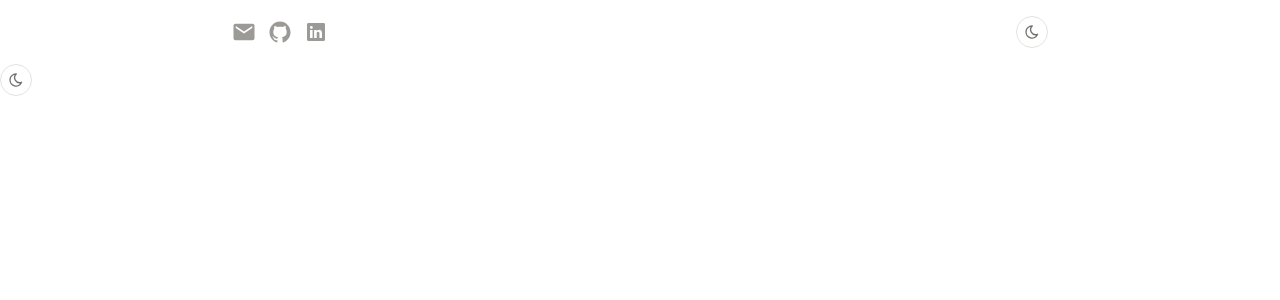
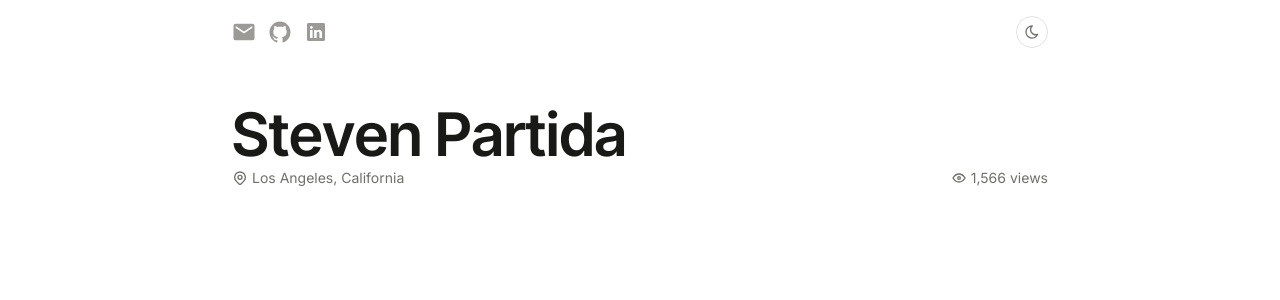
Before and after one commit to npx-steven/steven, a Next.js app: page / in a window 1280 px wide. Shown: the top 300 px of the page. Built offline with nearby package versions, Linux system fonts and the light colour scheme.

Commit message:
feat: add page header with name, location and view count

```diff
--- a/app/page.tsx
+++ b/app/page.tsx
@@ -1,9 +1,5 @@
-import ThemeToggle from "@/components/theme-toggle";
+import PageHeader from "@/components/header/page-header";
 
 export default function Home() {
-  return (
-    <div>
-      <ThemeToggle />
-    </div>
-  );
+  return <PageHeader />;
 }
--- /dev/null
+++ b/components/header/location-views.tsx
@@ -0,0 +1,17 @@
+import React from "react";
+import { IconMapPin } from "@tabler/icons-react";
+import ViewCount from "./views";
+
+function LocationViews() {
+  return (
+    <section className="flex flex-row items-center justify-between">
+      <div className="flex flex-row gap-1 items-center text-sm text-muted dark:text-faint">
+        <IconMapPin className="size-4" stroke={2} />
+        <span>Los Angeles, California</span>
+      </div>
+      <ViewCount />
+    </section>
+  );
+}
+
+export default LocationViews;
--- /dev/null
+++ b/components/header/name.tsx
@@ -0,0 +1,43 @@
+"use client";
+
+import { motion, useInView, type Variants } from "motion/react";
+import React from "react";
+
+type NameProps = {
+  name: string;
+};
+
+function Name({ name }: NameProps) {
+  const variants: Variants = {
+    hidden: { opacity: 0, filter: "blur(10px)" },
+    show: (i: number) => ({
+      y: 0,
+      opacity: 1,
+      filter: "blur(0px)",
+      transition: { delay: i * 0.03, duration: 0.5, ease: "easeOut" },
+    }),
+  };
+
+  const letters = name.split("");
+  const ref = React.useRef(null);
+  const isInView = useInView(ref, { once: true });
+
+  return (
+    <motion.h1
+      ref={ref}
+      initial="hidden"
+      animate={isInView ? "show" : "hidden"}
+      variants={variants}
+      viewport={{ once: true }}
+      className="inline-flex font-display text-6xl font-semibold"
+    >
+      {letters.map((char, i) => (
+        <motion.span key={`${char}-${i}`} variants={variants} custom={i}>
+          {char === " " ? "\u00A0" : char}
+        </motion.span>
+      ))}
+    </motion.h1>
+  );
+}
+
+export default Name;
--- /dev/null
+++ b/components/header/page-header.tsx
@@ -0,0 +1,13 @@
+import LocationViews from "./location-views";
+import Name from "./name";
+
+function PageHeader() {
+  return (
+    <section className="content flex flex-col gap-1 py-10">
+      <Name name={"Steven Partida"} />
+      <LocationViews />
+    </section>
+  );
+}
+
+export default PageHeader;
--- /dev/null
+++ b/components/header/views.tsx
@@ -0,0 +1,72 @@
+"use client";
+
+import React from "react";
+import {
+  animate,
+  motion,
+  useInView,
+  useMotionValue,
+  useReducedMotion,
+  useTransform,
+} from "motion/react";
+import { IconEye } from "@tabler/icons-react";
+
+export type ViewCountProps = {
+  from?: number;
+  to?: number;
+  duration?: number;
+  /** Deceleration strength. ~3–4 matches circOut; higher brakes harder. */
+  strength?: number;
+  repeat?: boolean;
+};
+
+const format = new Intl.NumberFormat("en-US");
+const easeOutPower = (power: number) => (t: number) =>
+  1 - Math.pow(1 - t, power);
+
+function ViewCount({
+  from = 0,
+  to = 1566,
+  duration = 2.5,
+  strength = 5,
+  repeat = false,
+}: ViewCountProps) {
+  const ref = React.useRef(null);
+  const isInView = useInView(ref, { once: !repeat });
+  const reduceMotion = useReducedMotion();
+
+  const count = useMotionValue(from);
+  const text = useTransform(count, (v) => format.format(Math.round(v)));
+
+  React.useEffect(() => {
+    if (!isInView) return;
+
+    if (reduceMotion) {
+      count.set(to);
+      return;
+    }
+
+    const controls = animate(count, to, {
+      duration,
+      ease: easeOutPower(strength),
+    });
+
+    return () => controls.stop();
+  }, [isInView, count, to, duration, strength, reduceMotion]);
+
+  return (
+    <span
+      ref={ref}
+      className="flex flex-row gap-1 items-center justify-center text-muted dark:text-faint text-sm"
+    >
+      <IconEye className="size-4" scale={2} />
+      <motion.span aria-hidden className="text-sm">
+        {text}
+      </motion.span>
+      <span className="sr-only">{format.format(to)}</span>
+      <span>views</span>
+    </span>
+  );
+}
+
+export default ViewCount;
--- a/components/social-bar.tsx
+++ b/components/social-bar.tsx
@@ -1,36 +1,52 @@
 "use client";
 
 import { IoMdMail, IoLogoGithub, IoLogoLinkedin } from "react-icons/io";
-
 import { motion } from "motion/react";
 import ThemeToggle from "./theme-toggle";
 
-const MotionMail = motion.create(IoMdMail);
-const MotionGithub = motion.create(IoLogoGithub);
-const MotionLinkedIn = motion.create(IoLogoLinkedin);
+const socials = [
+  {
+    href: "mailto:spartida0002@gmail.com",
+    label: "Email",
+    Icon: IoMdMail,
+    duration: 1,
+  },
+  {
+    href: "https://github.com/npx-steven",
+    label: "GitHub",
+    Icon: IoLogoGithub,
+    duration: 1.5,
+  },
+  {
+    href: "https://www.linkedin.com/in/steven-partida",
+    label: "LinkedIn",
+    Icon: IoLogoLinkedin,
+    duration: 2,
+  },
+];
 
 function SocialBar() {
   return (
     <section className="content flex flex-row justify-between items-center">
       <div className="flex flex-row items-center gap-3 py-5">
-        <MotionMail
-          initial={{ opacity: 0 }}
-          animate={{ opacity: 1 }}
-          transition={{ duration: 1 }}
-          className="size-6 cursor-pointer text-faint hover:text-foreground"
-        />
-        <MotionGithub
-          initial={{ opacity: 0 }}
-          animate={{ opacity: 1 }}
-          transition={{ duration: 1.5 }}
-          className="size-6 cursor-pointer text-faint hover:text-foreground"
-        />
-        <MotionLinkedIn
-          initial={{ opacity: 0 }}
-          animate={{ opacity: 1 }}
-          transition={{ duration: 2 }}
-          className="size-6 cursor-pointer text-faint hover:text-foreground"
-        />
+        {socials.map(({ href, label, Icon, duration }) => {
+          const external = !href.startsWith("mailto:");
+          return (
+            <motion.a
+              key={label}
+              href={href}
+              aria-label={label}
+              target={external ? "_blank" : undefined}
+              rel={external ? "noopener noreferrer" : undefined}
+              initial={{ opacity: 0 }}
+              animate={{ opacity: 1 }}
+              transition={{ duration }}
+              className="text-faint hover:text-foreground"
+            >
+              <Icon className="size-6" />
+            </motion.a>
+          );
+        })}
       </div>
       <ThemeToggle />
     </section>
```
